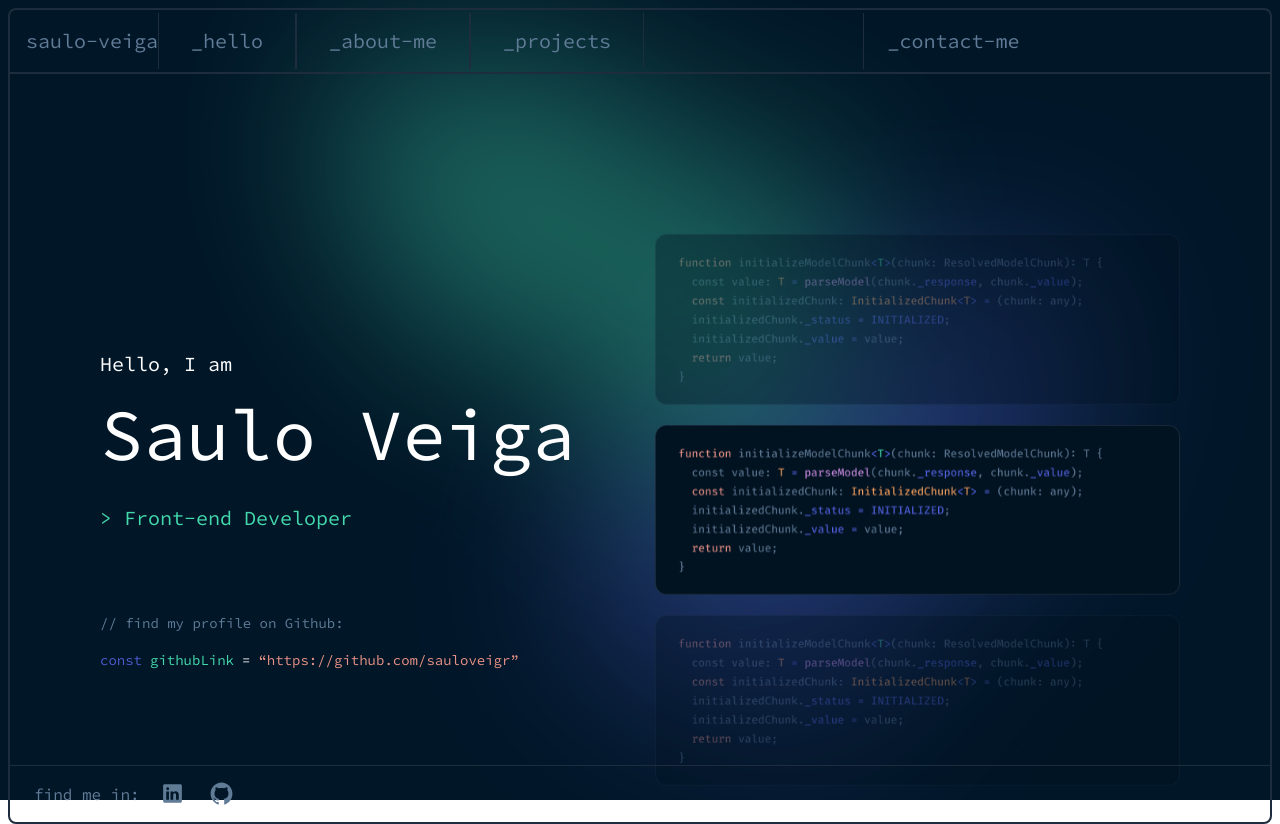
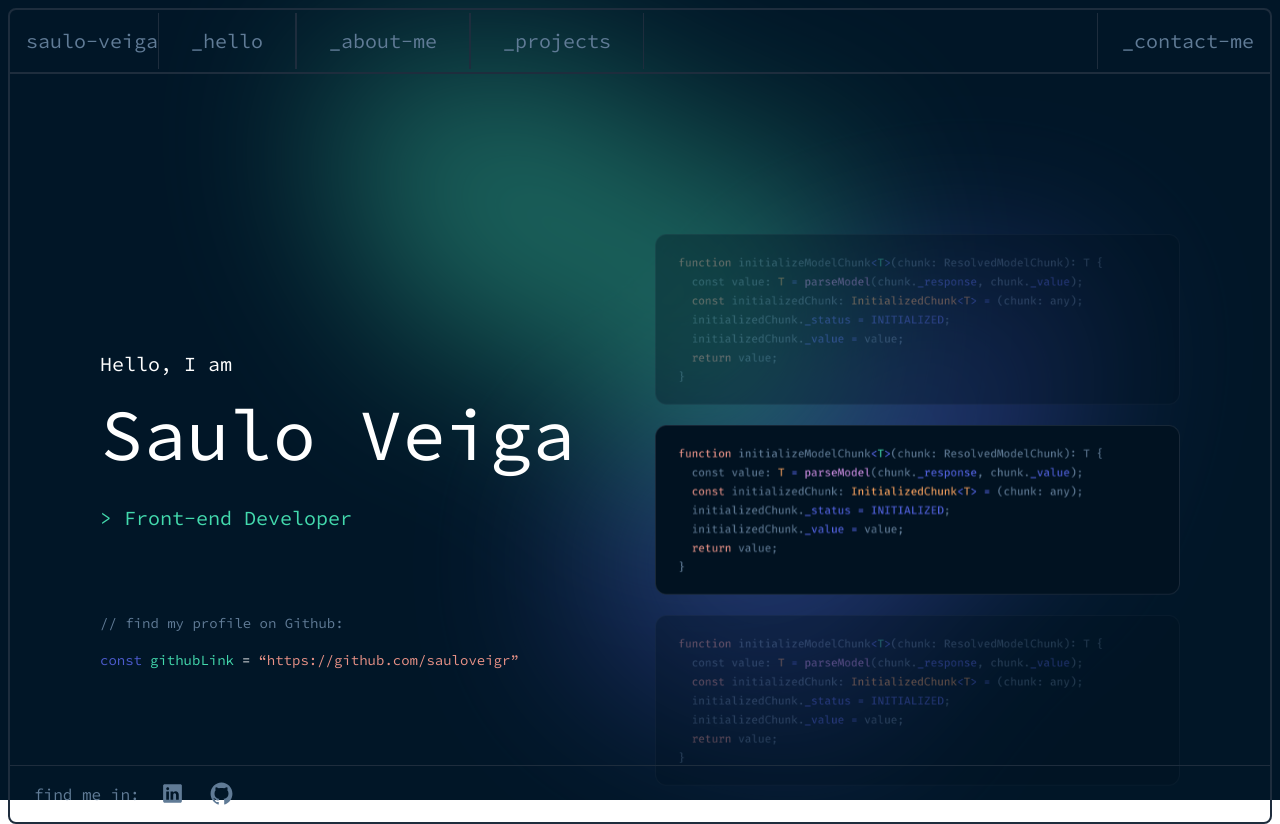
Before and after one commit to sauloveigr/new-porftolio, a React (Vite) app: page / in a window 1280 px wide. Built offline with nearby package versions, Linux system fonts and the light colour scheme.

Commit message:
fix: contact me header position

```diff
--- a/src/components/NavBar.tsx
+++ b/src/components/NavBar.tsx
@@ -20,9 +20,6 @@ export const NavBar = () => {
                ))}
             </div>
          </div>
-         <span className="hidden pl-6 border-l border-primary-shadow-green h-14 lg:flex items-center">
-            _contact-me
-         </span>
          <button
             className="cursor-pointer p-2 z-10"
             onClick={() => {
@@ -36,6 +33,9 @@ export const NavBar = () => {
             )}
          </button>
          {isMenuOpen && <Menu />}
+         <span className="hidden pl-6 border-l border-primary-shadow-green h-14 lg:flex items-center">
+            _contact-me
+         </span>
       </header>
    );
 };
```
